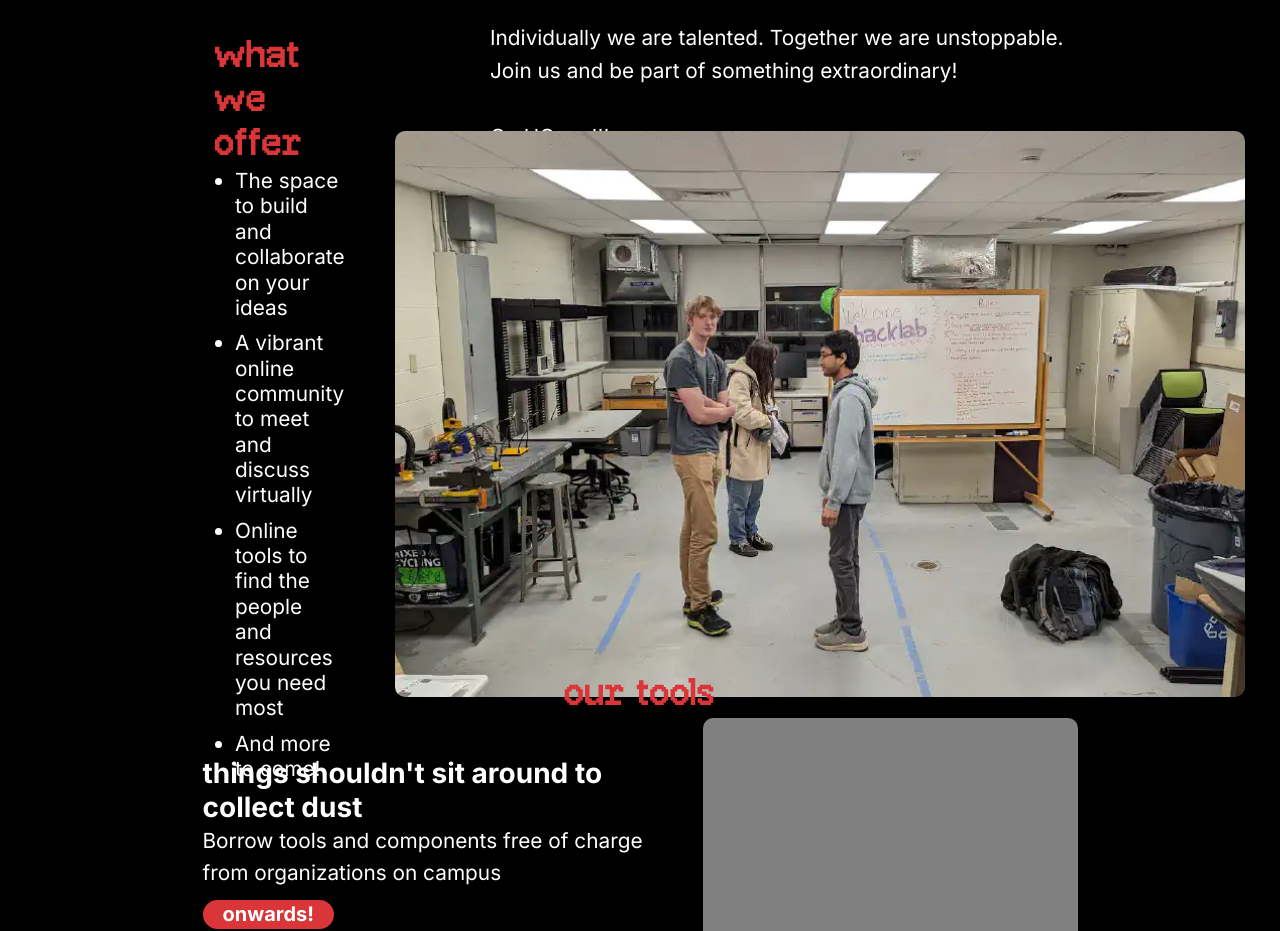
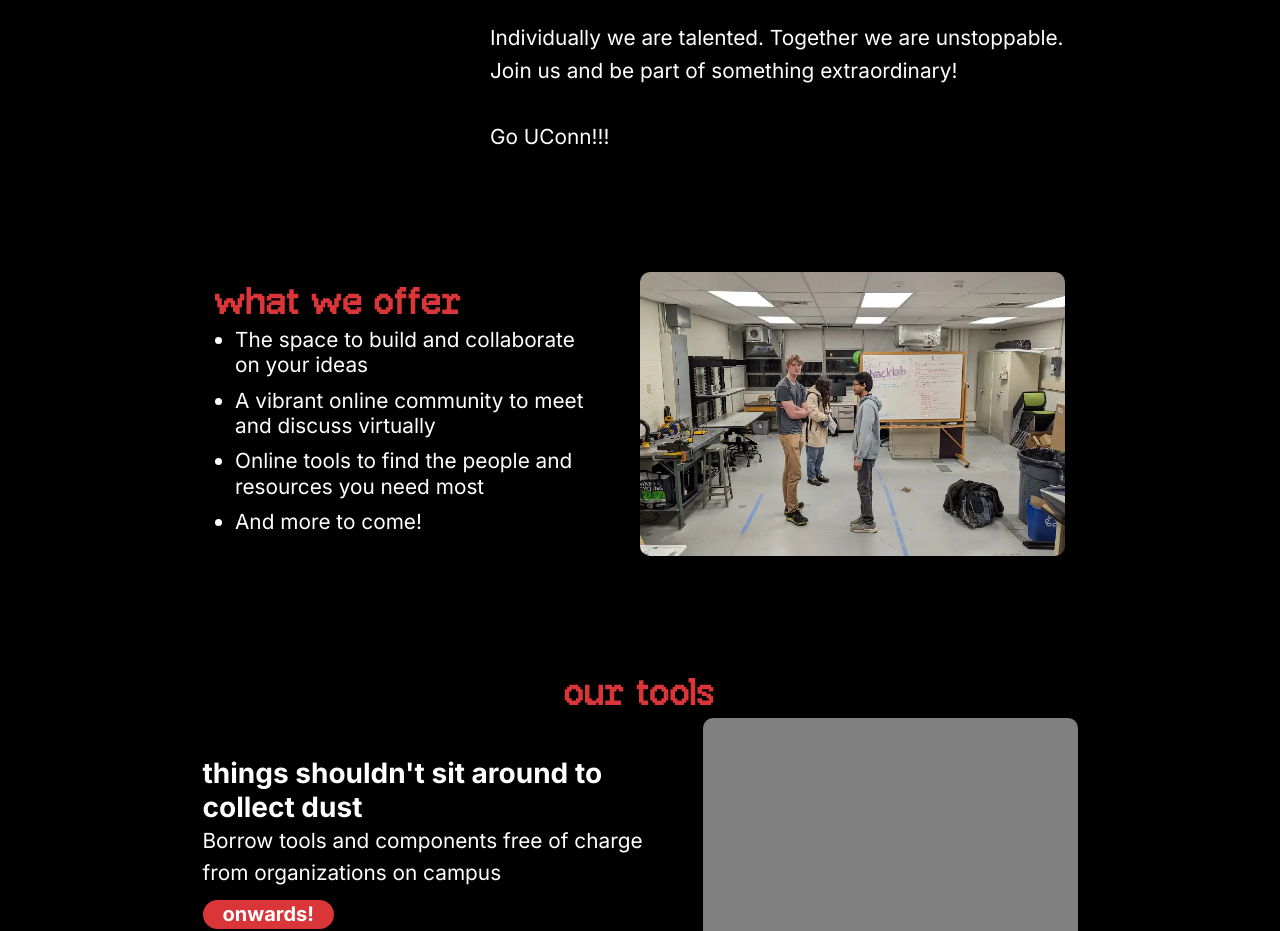
Before and after one commit to uconn-hacklab/uconn-hacklab.github.io, a plain HTML site: page index.html in a window 1280 px wide. Shown: the part 1400-2331 px from the top of the page. Drawn offline with nearby package versions, Linux system fonts and the light colour scheme.

Commit message:
fixed exploded image

```diff
--- a/scss/main.css
+++ b/scss/main.css
@@ -82,6 +82,9 @@
   border-radius: 10px;
   object-fit: cover;
   aspect-ratio: 1.5/1;
+}
+#what-we-offer .right {
+  max-width: 50%;
 }
 
 #our-tools {
```
